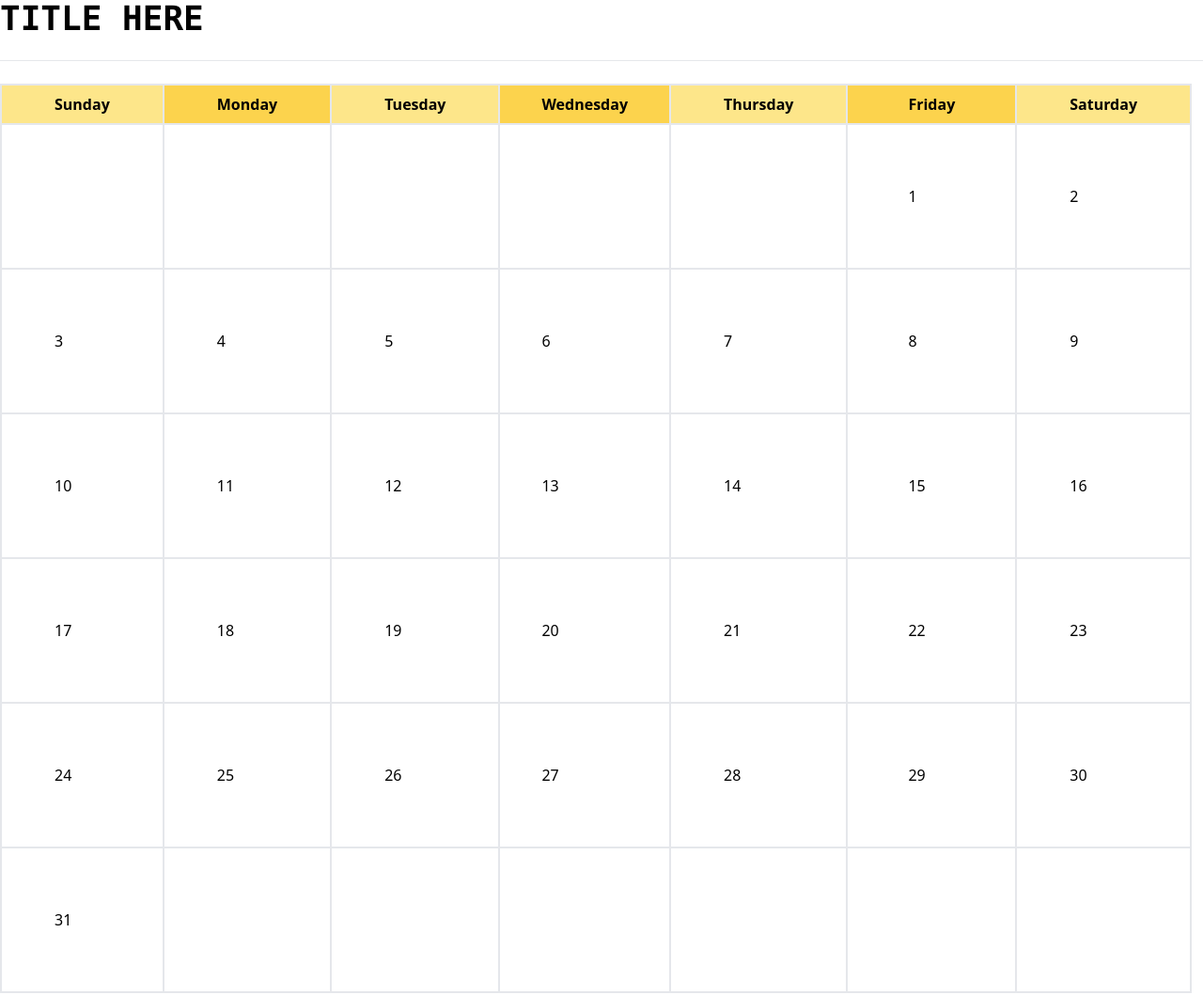
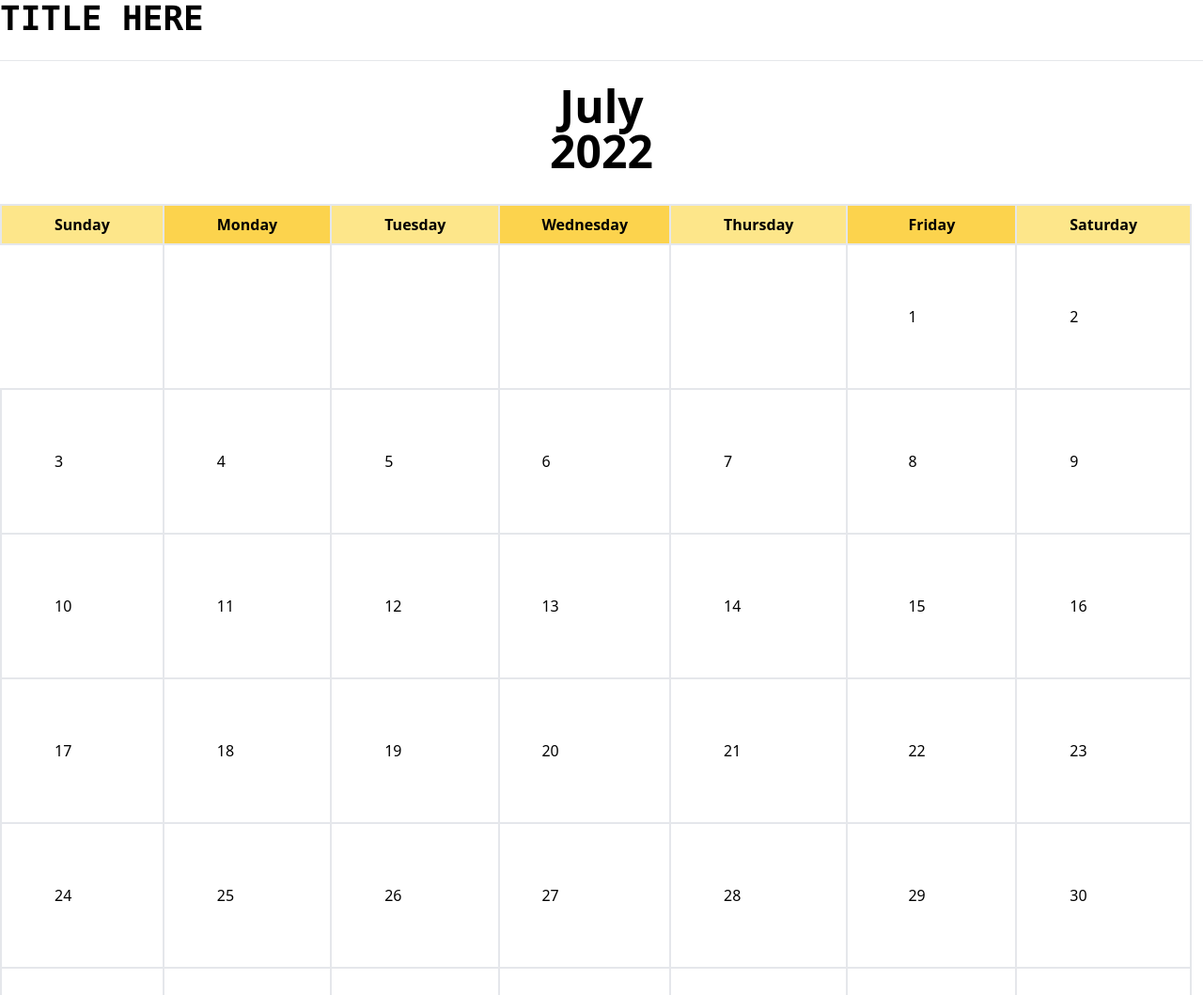
Before and after one commit to Sapereza/Sapereza-TThreeV3.github.io, a plain HTML site: page index.html in a window 1280 px wide. Shown: the top 1059 px of the page at 94% size. Drawn offline with nearby package versions, Linux system fonts and the light colour scheme.

Commit message:
small changes made

```diff
--- a/index.html
+++ b/index.html
@@ -21,6 +21,12 @@
 
         <main>
 
+
+
+            <section class="text-center font-bold pb-8 text-5xl">
+                <p class="">July</p>
+                <p>2022</p>
+            </section>
             <table class="table-fixed">
                 <tr>
                     <th class="bg-amber-200 border-2 px-14 py-2">Sunday</th>
@@ -32,7 +38,7 @@
                     <th class="bg-amber-200 border-2 px-14 py-2">Saturday</th>
                 </tr>
                 <tr>
-                    <td class="hover:bg-slate-100 border-2 px-14 py-16"></td>
+                    <td class="hover:bg-slate-100 px-14 py-16"></td>
                     <td class="hover:bg-slate-100 border-2 px-14 py-16"></td>
                     <td class="hover:bg-slate-100 border-2 px-14 py-16"></td>
                     <td class="hover:bg-slate-100 border-2 px-11 py-16"></td>
```
